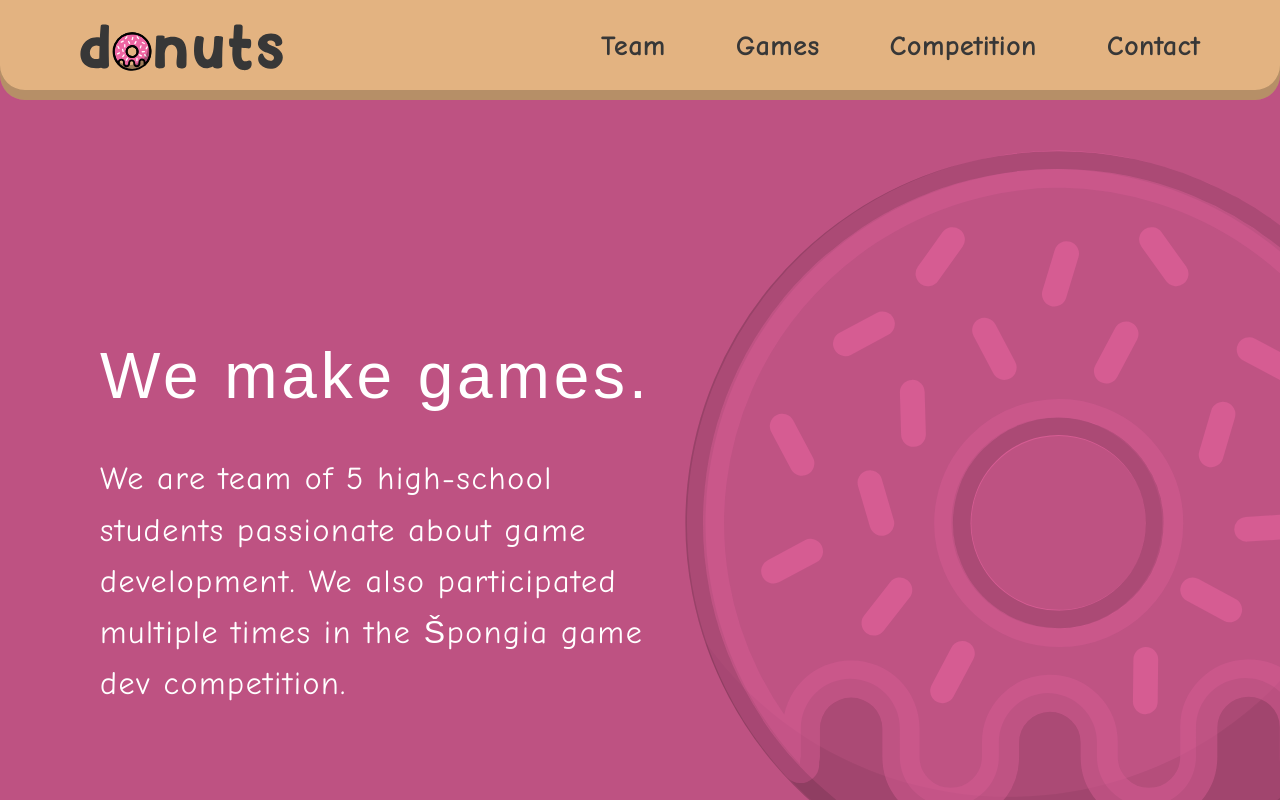
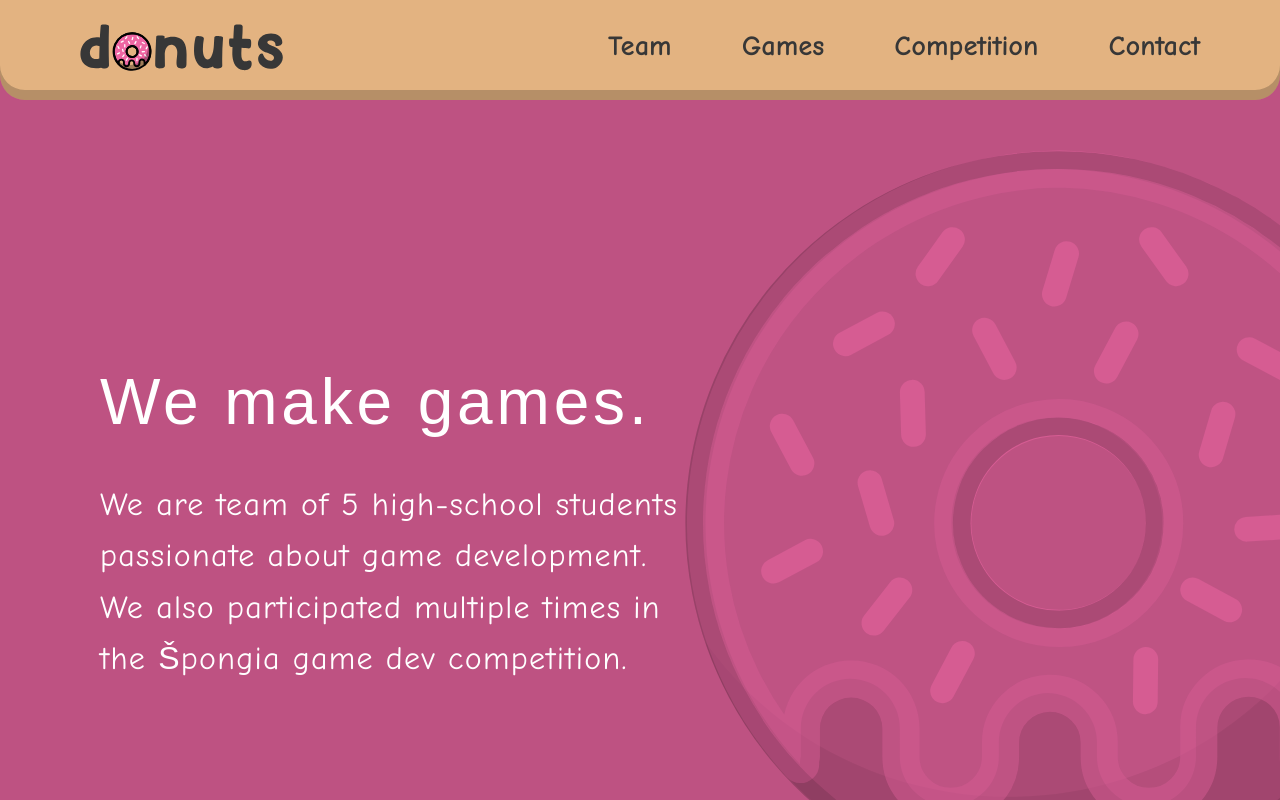
Before and after one commit to samuel-soltys/koblihy-website, a Next.js app: page / in a window 1280 px wide. Shown: the top 800 px of the page. Built offline with nearby package versions, Linux system fonts and the light colour scheme; a web font is replaced by a local one.

Commit message:
Typography hotfix

```diff
--- a/src/scss/design-system/_typography.scss
+++ b/src/scss/design-system/_typography.scss
@@ -14,7 +14,7 @@
 }
 .font-comic-neue {
     font-family: "Comic Neue", sans-serif;
-    letter-spacing: 0.05em;
+    letter-spacing: 0.04em;
 }
 
 body, html {
```
